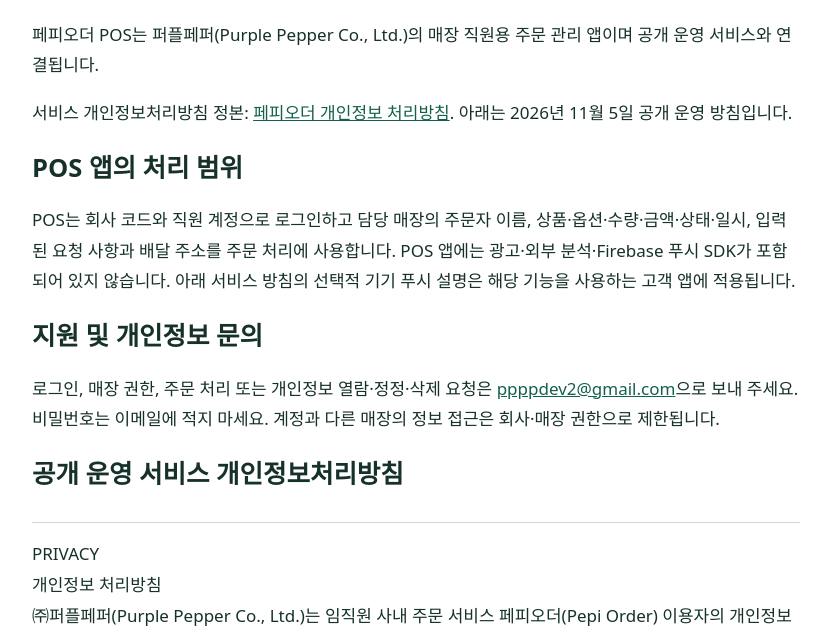
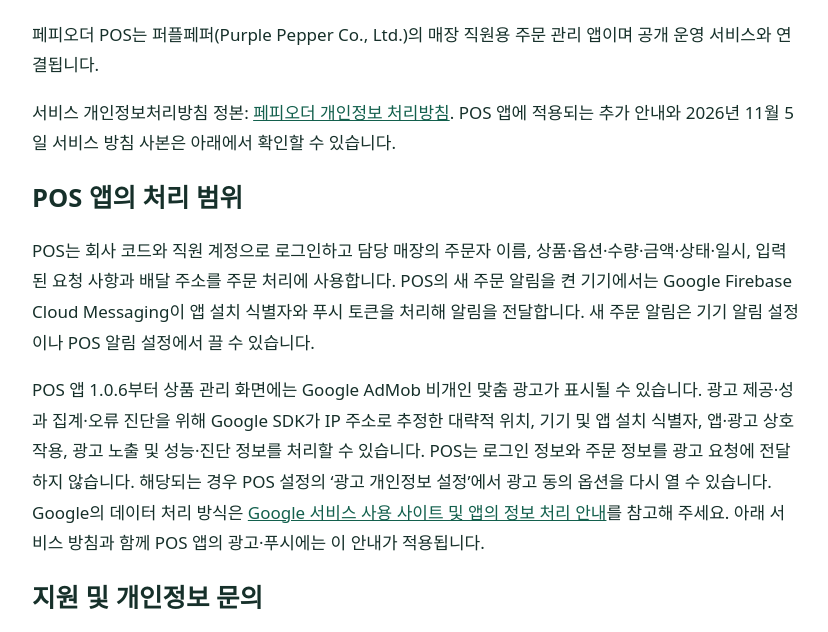
Before and after one commit to ppppcorp/pepi-pos-support, a plain HTML site: page index.html in a window 1280 px wide. Shown: the part 97-729 px from the top of the page, without its empty margins (224-1052 px from the left). Drawn offline with Linux system fonts and the light colour scheme.

Commit message:
Clarify POS notification and AdMob data handling

```diff
--- a/index.html
+++ b/index.html
@@ -7,9 +7,10 @@
 <main>
 <h1>페피오더 POS 개인정보처리방침 및 지원</h1>
 <p>페피오더 POS는 퍼플페퍼(Purple Pepper Co., Ltd.)의 매장 직원용 주문 관리 앱이며 공개 운영 서비스와 연결됩니다.</p>
-<p>서비스 개인정보처리방침 정본: <a href="https://order.eehwa.com/privacy">페피오더 개인정보 처리방침</a>. 아래는 2026년 11월 5일 공개 운영 방침입니다.</p>
+<p>서비스 개인정보처리방침 정본: <a href="https://order.eehwa.com/privacy">페피오더 개인정보 처리방침</a>. POS 앱에 적용되는 추가 안내와 2026년 11월 5일 서비스 방침 사본은 아래에서 확인할 수 있습니다.</p>
 <h2>POS 앱의 처리 범위</h2>
-<p>POS는 회사 코드와 직원 계정으로 로그인하고 담당 매장의 주문자 이름, 상품·옵션·수량·금액·상태·일시, 입력된 요청 사항과 배달 주소를 주문 처리에 사용합니다. POS 앱에는 광고·외부 분석·Firebase 푸시 SDK가 포함되어 있지 않습니다. 아래 서비스 방침의 선택적 기기 푸시 설명은 해당 기능을 사용하는 고객 앱에 적용됩니다.</p>
+<p>POS는 회사 코드와 직원 계정으로 로그인하고 담당 매장의 주문자 이름, 상품·옵션·수량·금액·상태·일시, 입력된 요청 사항과 배달 주소를 주문 처리에 사용합니다. POS의 새 주문 알림을 켠 기기에서는 Google Firebase Cloud Messaging이 앱 설치 식별자와 푸시 토큰을 처리해 알림을 전달합니다. 새 주문 알림은 기기 알림 설정이나 POS 알림 설정에서 끌 수 있습니다.</p>
+<p>POS 앱 1.0.6부터 상품 관리 화면에는 Google AdMob 비개인 맞춤 광고가 표시될 수 있습니다. 광고 제공·성과 집계·오류 진단을 위해 Google SDK가 IP 주소로 추정한 대략적 위치, 기기 및 앱 설치 식별자, 앱·광고 상호 작용, 광고 노출 및 성능·진단 정보를 처리할 수 있습니다. POS는 로그인 정보와 주문 정보를 광고 요청에 전달하지 않습니다. 해당되는 경우 POS 설정의 ‘광고 개인정보 설정’에서 광고 동의 옵션을 다시 열 수 있습니다. Google의 데이터 처리 방식은 <a href="https://policies.google.com/technologies/partner-sites?hl=ko">Google 서비스 사용 사이트 및 앱의 정보 처리 안내</a>를 참고해 주세요. 아래 서비스 방침과 함께 POS 앱의 광고·푸시에는 이 안내가 적용됩니다.</p>
 <h2 id="support">지원 및 개인정보 문의</h2>
 <p>로그인, 매장 권한, 주문 처리 또는 개인정보 열람·정정·삭제 요청은 <a href="mailto:ppppdev2@gmail.com">ppppdev2@gmail.com</a>으로 보내 주세요. 비밀번호는 이메일에 적지 마세요. 계정과 다른 매장의 정보 접근은 회사·매장 권한으로 제한됩니다.</p>
 <h2>공개 운영 서비스 개인정보처리방침</h2>
```
